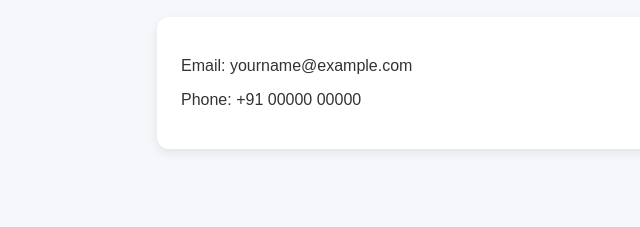
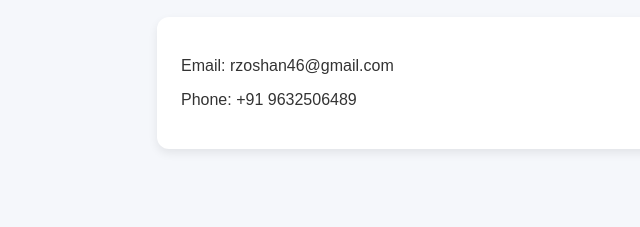
Before and after one commit to rzoshan46-del/My-Portfolio, a plain HTML site: page index.html in a window 1280 px wide. Shown: the part 1628-1855 px from the top of the page, 33-673 px from the left. Drawn offline with Linux system fonts and the light colour scheme.

Commit message:
Update index.html

```diff
--- a/index.html
+++ b/index.html
@@ -95,8 +95,8 @@
   <section>
     <h2>Contact</h2>
     <div class="card">
-      <p>Email: yourname@example.com</p>
-      <p>Phone: +91 00000 00000</p>
+      <p>Email: rzoshan46@gmail.com</p>
+      <p>Phone: +91 9632506489</p>
     </div>
   </section>
 
```
